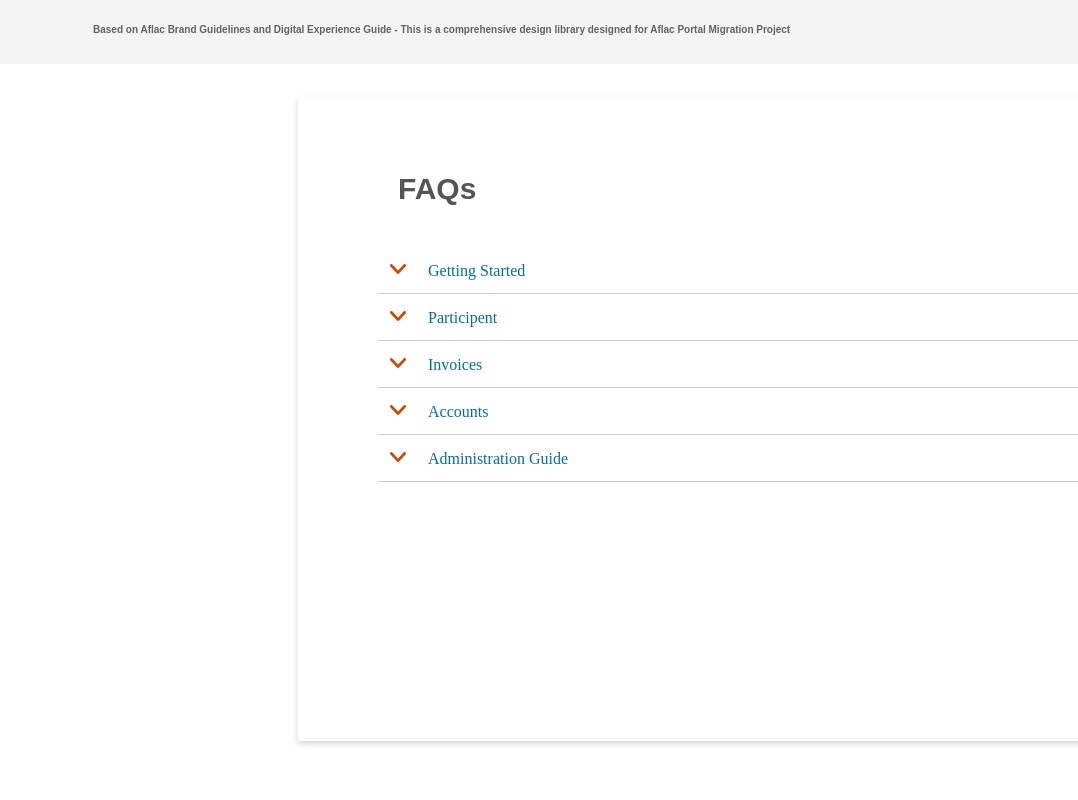
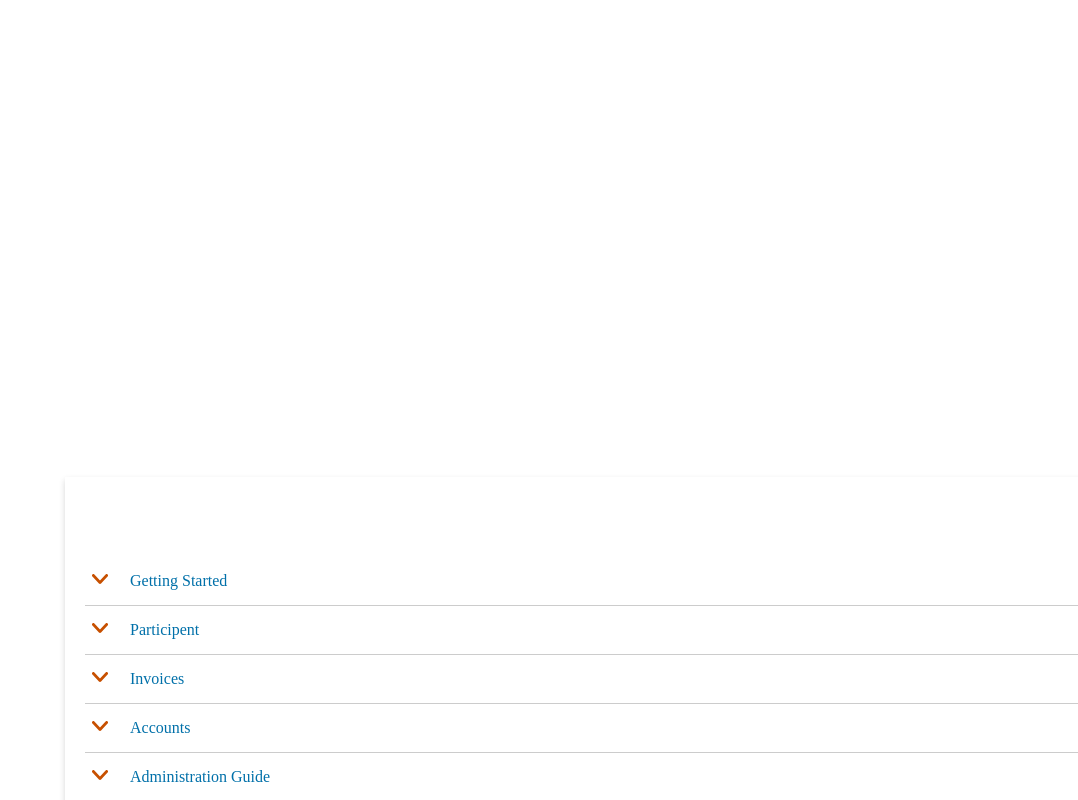
Before and after one commit to prachiwabale/angular-accordion, an Angular app: page / in a window 1280 px wide. Shown: the top 800 px of the page, without its empty margins (202-1280 px from the left). Built offline with nearby package versions, Linux system fonts and the light colour scheme.

Commit message:
2 files modified

```diff
--- a/src/app/accordion/accordion.component.css
+++ b/src/app/accordion/accordion.component.css
@@ -1,22 +1,36 @@
-.panel {
+.container {
   top: 0px;
   left: 0px;
   width: 2025px;
   height: 2517px;
+  /* UI Properties */
   background: #ffffff 0% 0% no-repeat padding-box;
   opacity: 1;
 }
-.panelheader {
-  position: absolute;
-  top: 0px;
-  left: 0px;
-  width: 2025px;
-  height: 64px;
+.accordion-close {
+  position: relative;
+  top: 330px;
+  left: 267px;
+  width: 1395px;
+  height: 760px;
   /* UI Properties */
-  background: #f4f4f4 0% 0% no-repeat padding-box;
+  background: #ffffff 0% 0% no-repeat padding-box;
+  box-shadow: 0px 3px 6px #00000029;
   opacity: 1;
 }
-.panelheader > h2 {
+
+.accordion-menu {
+  position: absolute;
+  top: 80px;
+  left: 20px;
+  width: 1352px;
+  height: 644px;
+  /* UI Properties */
+  background: #ffffff 0% 0% no-repeat padding-box;
+  border-radius: 2px;
+  opacity: 1;
+}
+.container > h2 {
   position: absolute;
   top: 24px;
   left: 295px;
@@ -29,19 +43,6 @@
   font-size: 10px;
   letter-spacing: 0px;
   color: #00000099;
-  opacity: 1;
-}
-
-.container {
-  /* Layout Properties */
-  position: absolute;
-  top: 330px;
-  left: -200px;
-  width: 1395px;
-  height: 800px;
-  /* UI Properties */
-  background: #ffffff 0% 0% no-repeat padding-box;
-  box-shadow: 0px 3px 6px #00000029;
   opacity: 1;
 }
 
@@ -61,23 +62,9 @@
   opacity: 1;
 }
 
-.container {
+.accordion .menu {
   position: relative;
-  top: -50px;
-  left: 500px;
-  width: 1352px;
-  height: 644px;
-  /* UI Properties */
-  background: #ffffff 0% 0% no-repeat padding-box;
-  border-radius: 2px;
-  opacity: 1;
-}
-.container .menu {
-  position: relative;
-  top: 150px;
-  width: 871px;
-  height: 46px;
-  left: 85px;
+
   /* UI Properties */
   letter-spacing: 0px;
   color: #0070a9;
@@ -87,7 +74,7 @@
   cursor: pointer;
   transition: all 0.4s ease;
 }
-.container img {
+.accordion-menu img {
   position: absolute;
   top: 17px;
   left: 7px;
@@ -97,13 +84,10 @@
   color: #b63b4d;
 }
 
-.submenu {
+.accordion-menu .submenu {
   position: relative;
   overflow: hidden;
-  top: 150px;
-  left: 80px;
-  width: 871px;
-  height: 760px;
+
   border-bottom: 1px solid #ccc;
   background: #ffffff;
   font-size: 14px;
--- a/src/app/accordion/accordion.component.html
+++ b/src/app/accordion/accordion.component.html
@@ -1,12 +1,6 @@
-<div class="panel">
-  <div class="panelheader">
-    <h2>
-      Based on Aflac Brand Guidelines and Digital Experience Guide - This is a
-      comprehensive design library designed for Aflac Portal Migration Project
-    </h2>
-  </div>
-  <div class="container">
-    <h1>FAQs</h1>
+<div class="container">
+<div class="accordion-close">
+  <div class="accordion-menu">
     <ul id="accordion" class="accordion">
       <li
         *ngFor="let menu of menus; let i = index"
@@ -33,3 +27,4 @@
     </ul>
   </div>
 </div>
+</div>
```
